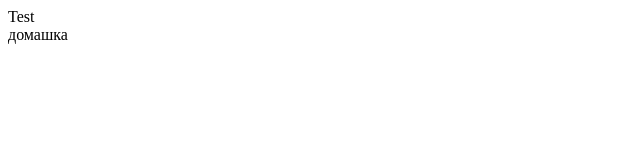
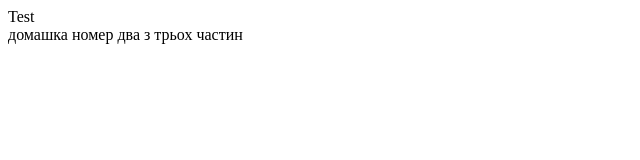
Before and after one commit to Alex2648/goit-js-hw-02, a plain HTML site: page index.html in a window 1280 px wide. Shown: the whole page, without its empty margins (0-640 px from the left). Drawn offline with Linux system fonts and the light colour scheme.

Commit message:
Update index.html

```diff
--- a/index.html
+++ b/index.html
@@ -10,6 +10,6 @@
   </head>
   <body>
     <div>Test</div>
-    <div>домашка</div>
+    <div>домашка номер два з трьох частин</div>
   </body>
 </html>
```
